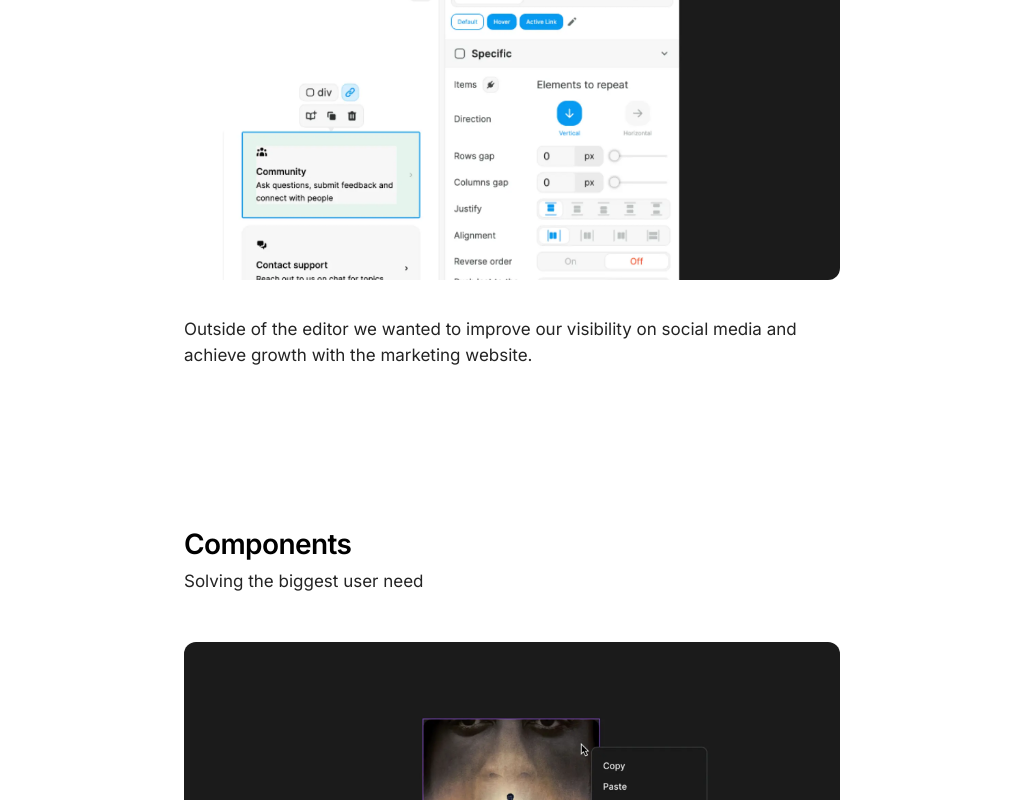
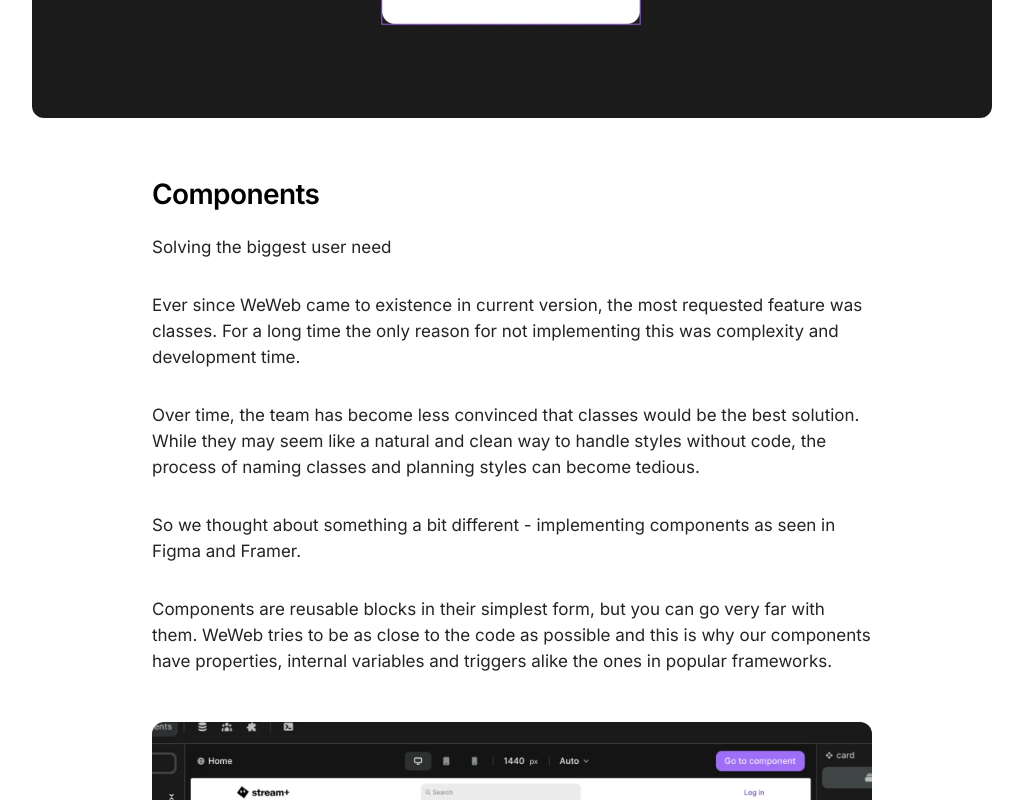
Before and after one commit to lukaivanovic/portfolio23, a Next.js app: page /weweb in a window 1280 px wide. Shown: the part 2000-2800 px from the top of the page, without its empty margins (128-1151 px from the left). Built offline with nearby package versions, Linux system fonts and the light colour scheme.

Commit message:
content update

```diff
--- a/pages/index.js
+++ b/pages/index.js
@@ -1,8 +1,6 @@
 import Head from 'next/head'
 import { Inter } from '@next/font/google'
-import Link from "next/link"
 import styles from '../styles/Home.module.css'
-import testPic from '../public/test.png'
 import wewebPic from '../public/weweb.png'
 import Project from '../components/Project'
 import BitcoinPic from '../public/bitcoin-store/01-00.png'
--- a/pages/weweb.js
+++ b/pages/weweb.js
@@ -25,7 +25,7 @@
         <meta name="twitter:image" content="https://uploads-ssl.webflow.com/61e01b31ffff93bff1f722af/6396fe76931bdf13023e6d96_og_image.png"></meta>
       </Head>
 
-      <main className={styles.main}>
+      <main className={styles.main2}>
           <Weweb/>
       </main>
     </>
--- a/projects/weweb.mdx
+++ b/projects/weweb.mdx
@@ -23,24 +23,37 @@
 import coverPic from '../public/weweb.png'
 import back from '../public/back.svg'
 
+
+
+<div className={styles.content}>
     <BackLink/>
+</div>
 
+
+<div>
     <Image src={img14} alt="Project shot" width = "1920" height = "1152" className={styles.image} placeholder="blur" quality="100"/>
+
+    <div className={styles.content}>
         # Build user interfaces on top of databases
 
         WeWeb is visual app-development platform where you can build user interfaces on top of your databases.
 
         I’ve started working with the WeWeb team in May of 2022 as their first dedicated designer and my job in the editor was to polish design, think and create new features and challenge the core principles of the software.
 
-<Image src={img15} alt="Project shot" width = "1920" height = "1152" className={styles.image} placeholder="blur" quality="100"/>
-<Image src={img16} alt="Project shot" width = "1920" height = "1152" className={styles.image} placeholder="blur" quality="100"/>
-<Image src={img17} alt="Project shot" width = "1920" height = "1152" className={styles.image} placeholder="blur" quality="100"/>
+
 
         Outside of the editor we wanted to improve our visibility on social media and achieve growth with the marketing website.
+    </div>
 
+</div>
+
+<div className={styles.contentSection}>
+    <Image src={img12} alt="Project shot" width = "1920" height = "1152" className={styles.image} placeholder="blur" quality="100"/>
+
+    <div className={styles.content}>
         ## Components
         Solving the biggest user need
-<Image src={img12} alt="Project shot" width = "1920" height = "1152" className={styles.image} placeholder="blur" quality="100"/>
+
         Ever since WeWeb came to existence in current version, the most requested feature was classes. For a long time the only reason for not implementing this was complexity and development time.
 
         Over time, the team has become less convinced that classes would be the best solution. While they may seem like a natural and clean way to handle styles without code, the process of naming classes and planning styles can become tedious.
@@ -48,28 +61,54 @@
         So we thought about something a bit different - implementing components as seen in Figma and Framer.
 
         Components are reusable blocks in their simplest form, but you can go very far with them. WeWeb tries to be as close to the code as possible and this is why our components have properties, internal variables and triggers alike the ones in popular frameworks.
+
         <Image src={img13} alt="Project shot" width = "1920" height = "1152" className={styles.image} placeholder="blur" quality="100"/>
+
         In exploration, we went a step further and played with something called Page components. With Page components you could quickly add alert system to all of your pages or change the top navigation to a side menu.
 
+    </div>
+</div>
+
+
+<div className={styles.contentSection}>
+    <Image src={img11} alt="Project shot" width = "1920" height = "1152" className={styles.image} placeholder="blur" quality="100"/>
+
+    <div className={styles.content}>
         ## Workflow editor
         Achieve complex logic with branching and easily preview your logic
-<Image src={img11} alt="Project shot" width = "1920" height = "1152" className={styles.image} placeholder="blur" quality="100"/>
+
         One of the first things I worked with the WeWeb team is the workflow editor. This is something that hasn’t existed previously and it limited users ability to create complex actions with branching.
 
         The result is the editor in which you can choose from plenty of prebuilt actions, splits and custom code. Users can visually track the decision flow of the action and test it.
+    </div>
+</div>
 
+
+<div className={styles.contentSection}>
+    <Image src={img9} alt="Project shot" width = "1920" height = "1152" className={styles.image} placeholder="blur" quality="100"/>
+
+    <div className={styles.content}>
         ## Website
         Building a good website takes time
-<Image src={img9} alt="Project shot" width = "1920" height = "1152" className={styles.image} placeholder="blur" quality="100"/>
+
         In August of 2022, we began the process of redesigning and rebuilding our website. We released a first version of the site the same month, but it had not turned out to our expectations. In retrospect, the biggest mistake we made was to not take a direction with the identity. The result was that the website felt generic.
 
         A month later, we made significant improvements by cutting pages that did not meet our quality standards and redesigning the home page. Tracking conversions closely, we made additional changes to the design and content of the site, leading to an increase in conversions.
         <Image src={img10} alt="Project shot" width = "1920" height = "1152" className={styles.image} placeholder="blur" quality="100"/>
         However, we continued to strive for improvement and conducted another redesign of the home page. The new version of the website was finally released in January 2023 and we believe it now meets the standards of a good marketing website.
 
+
+    </div>
+</div>
+
+
+
+<div className={styles.contentSection}>
+    <Image src={img8} alt="Project shot" width = "1920" height = "1152" className={styles.image} placeholder="blur" quality="100"/>
+
+    <div className={styles.content}>
         ## Typography
         Playing it safe
-<Image src={img8} alt="Project shot" width = "1920" height = "1152" className={styles.image} placeholder="blur" quality="100"/>
 
         One of the main trends that we observed at WeWeb is that our identity appeared fun and playful. However, as the company's focus shifted towards developing web applications and attracting a wider range of clients, including enterprises, we wanted to update our image to be more modern and functional. As a result, we decided to use Inter as our typography, which is a popular choice for the web today.
 
@@ -80,25 +119,55 @@
         For most of the user interface, we use four sizes (10, 12, 14, and 16 pixels) in regular and medium weight.
         <Image src={img7} alt="Project shot" width = "1920" height = "1152" className={styles.image} placeholder="blur" quality="100"/>
         One factor to consider when comparing Figma and the final product is that Figma uses a custom rendering engine that includes font smoothing, which is similar to anti-aliasing on the web. In our current implementation, we do not use this smoothing, which can result in a slight difference in appearance compared to the designs. However, anti-aliased fonts tend to appear slimmer, so it is necessary to adjust and use the different weights accordingly.
+    </div>
+</div>
 
+<div className={styles.contentSection}>
+    <Image src={img2} alt="Project shot" width = "1920" height = "1152" className={styles.image} placeholder="blur" quality="100"/>
+
+    <div className={styles.content}>
         ## Refreshing the colors
         With a color refresh due, we’ve decided to make some quick improvements until we have the time to this properly. The result is improved contrast and a darker and cleaner dark mode.
-<Image src={img2} alt="Project shot" width = "1920" height = "1152" className={styles.image} placeholder="blur" quality="100"/>
+
         WeWeb has a built-in dark mode feature that inverts the color ramps. While this is an easy solution, it can sometimes result in low contrast issues with certain elements. Additionally, using color ramps can lead to design debt, as the colors do not have semantic value.
         <Image src={img1} alt="Project shot" width = "1920" height = "1152" className={styles.image} placeholder="blur" quality="100"/>
         To address these issues, we are implementing color tokens. Derived from the ramps, these tokens are named based on their function, allowing for more customization and control. For example, you can customize text, background, or other colors in any color mode without affecting other tokens with the same value.
 
         This approach is inspired by the way Figma handles their colors, as described in <a href="https://youtu.be/1DTnojio89Y">this talk</a>.
+    </div>
+</div>
 
+<div className={styles.contentSection}>
+
+
+    <div className={styles.content}>
+
+    </div>
+</div>
+
+<div className={styles.contentSection}>
+    <Image src={img3} alt="Project shot" width = "1920" height = "1152" className={styles.image} placeholder="blur" quality="100"/>
+
+    <div className={styles.content}>
         ## Icons
         With previously using FA icons, we were looking for something more modern and polished.
-<Image src={img3} alt="Project shot" width = "1920" height = "1152" className={styles.image} placeholder="blur" quality="100"/>
+
         After a lot of time looking at different sets, we've landed on heroicons(v1).
 
         However, we wanted more control over icons on the core parts of the interface like the styling sidebar which is why I spent a lot of time creating custom icons for these sections. Using 1.5px stroke on 20px size achieves perfect balance of visibility and elegance.
+    </div>
+</div>
 
+<div className={styles.contentSection}>
+    <div className={styles.content}>
         ## Staging environment
         <Image src={img5} alt="Project shot" width = "1920" height = "1152" className={styles.image} placeholder="blur" quality="100"/>
+    </div>
+</div>
 
+<div className={styles.contentSection}>
+    <div className={styles.content}>
         ## Navigator
         <Image src={img4} alt="Project shot" width = "1920" height = "1152" className={styles.image} placeholder="blur" quality="100"/>
+    </div>
+</div>
--- a/styles/Home.module.css
+++ b/styles/Home.module.css
@@ -2,6 +2,19 @@
     max-width: 720px;
     margin: 0 auto;
     padding: 120px 32px;
+    position: relative;
+}
+
+.content{
+    max-width: 720px;
+    margin: 0 auto;
+    position: relative;
+}
+
+.main2{
+    max-width: 1024px;
+    margin: 0 auto;
+    padding: 160px 32px;
     position: relative;
 }
 
@@ -96,3 +109,22 @@
     column-gap: 8px;
     margin-bottom: 48px;
 }
+
+.contentSection{
+    padding-top: 240px
+}
+
+.shotGrid{
+    display: grid;
+    grid-template-columns: 1fr 1fr;
+    grid-column-start: 1;
+    grid-column-end: 2;
+    column-gap: 24px;
+    row-gap: 24px;
+}
+
+.gridImage{
+    width: 100%;
+    height: auto;
+    border-radius: 12px;
+}
--- a/styles/globals.css
+++ b/styles/globals.css
@@ -85,8 +85,8 @@
   font-weight: 563;
   line-height: 32px;
   letter-spacing: -0.6px;
-  margin-bottom: 8px;
-  margin-top: 160px;
+  margin-bottom: 24px;
+  margin-top: 24px;
 }
 
 p {
```
Also changed, not shown: projects/archive.mdx (+8 -0 lines). Lines whose indentation alone changed are shown as unchanged.
